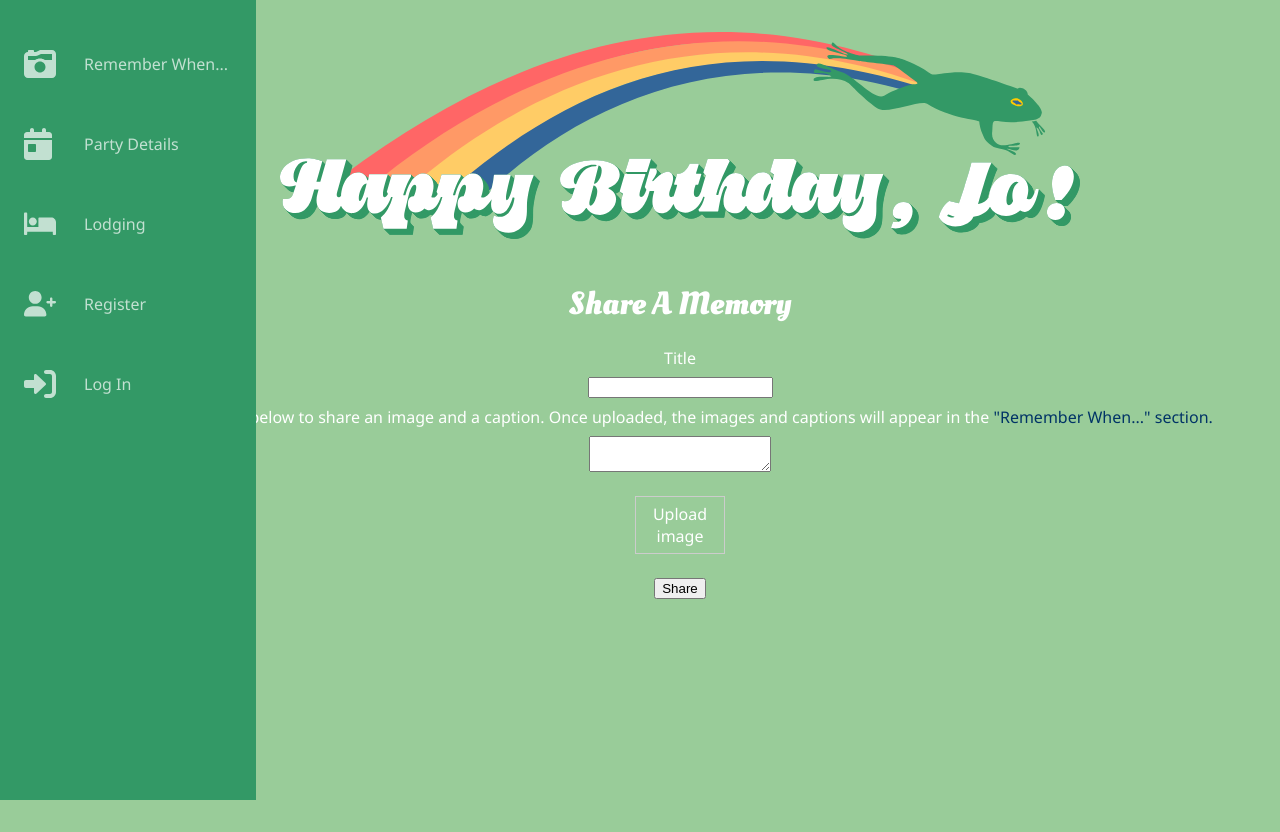
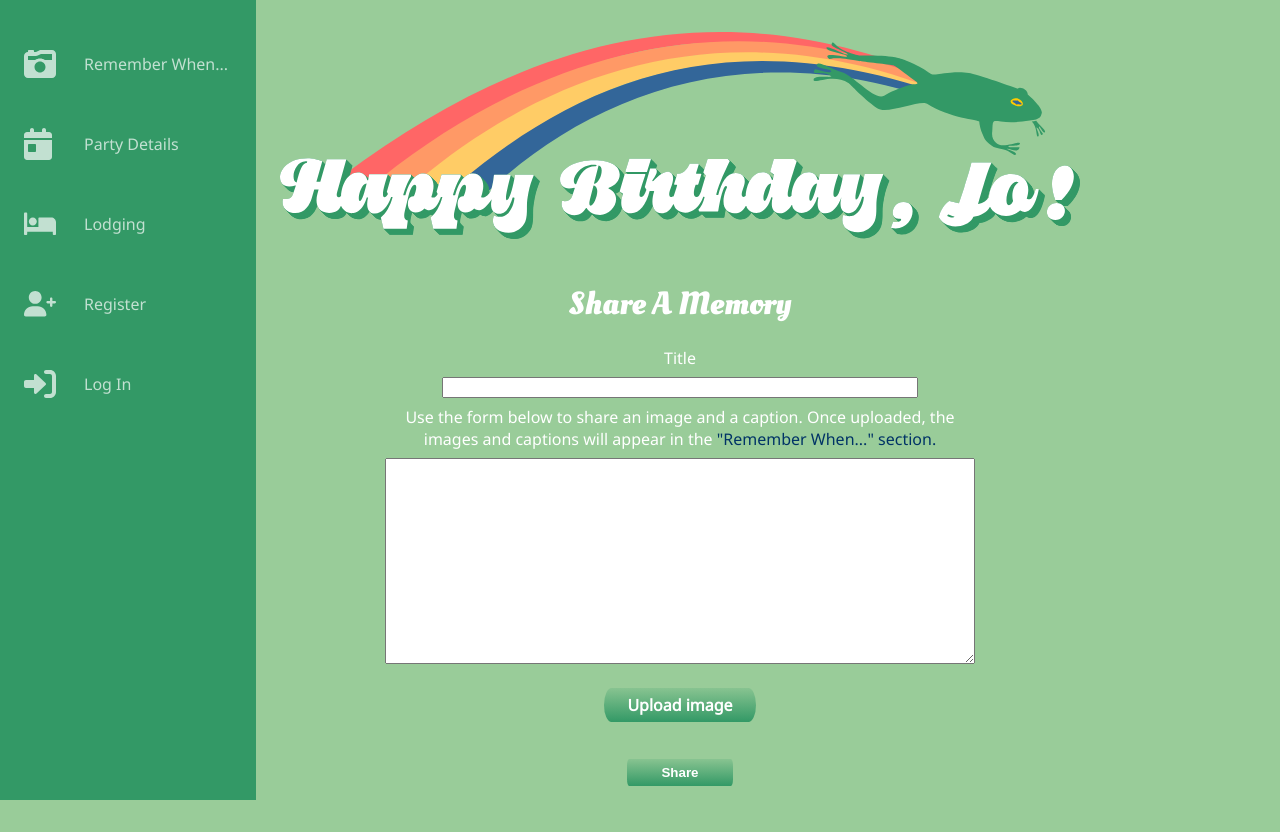
Before and after one commit to musrex/birthdayjo, a Flask app: page /create/ in a window 1280 px wide. Before the commit the page ends 800 px from the top, so only its background shows below. Run offline with Flask 2, Linux system fonts and the light colour scheme; some libraries are stand-ins or nearby versions.

Commit message:
css buttons

```diff
--- a/birthdayjo/static/css/style.css
+++ b/birthdayjo/static/css/style.css
@@ -64,20 +64,62 @@ form {
     margin: 1rem auto;
 }
 
+#title {
+    width: 40%;
+}
+
+#title:focus {
+    box-shadow: 5px 3px var(--bg-secondary);
+    outline: none;
+}
+
+body > main:nth-child(2) > form:nth-child(2) > label:nth-child(3) {
+    width: 50%;
+}
+#body {
+    width: 50%;
+    height: 15em;
+}
+
+#body:focus {
+    box-shadow: 5px 3px var(--bg-secondary);
+    outline: none;
+}
+
 input[type="file"] {
     display: none;
 }
 
 .custom-upload {
-    border: 1px solid #ccc;
+    background: linear-gradient(0deg, var(--bg-secondary) 0%, var(--bg-primary) 120%);
+    border-radius: 5% / 50%;
     display: inline-block;
     padding: 6px 12px;
     cursor: pointer;
-    width: 4em;
+    width: 8em;
     margin: 1em auto;
+    color: var(--text-primary);
+    font-weight: bolder;
 }
 
 .custom-upload:hover {
+    background: var(--bg-secondary);
+}
+
+body > main:nth-child(2) > form:nth-child(2) > input:nth-child(7) {
+    border: 0px solid var(--bg-secondary);
+    background: linear-gradient(0deg, var(--bg-secondary) 0%, var(--bg-primary) 120%);
+    border-radius: 2% / 25%;
+    display: inline-block;
+    padding: 6px 12px;
+    cursor: pointer;
+    width: 8em;
+    margin: 1em auto;
+    color: var(--text-primary);
+    font-weight: bolder;
+}
+
+body > main:nth-child(2) > form:nth-child(2) > input:nth-child(7):hover {
     background: var(--bg-secondary);
 }
 
```
